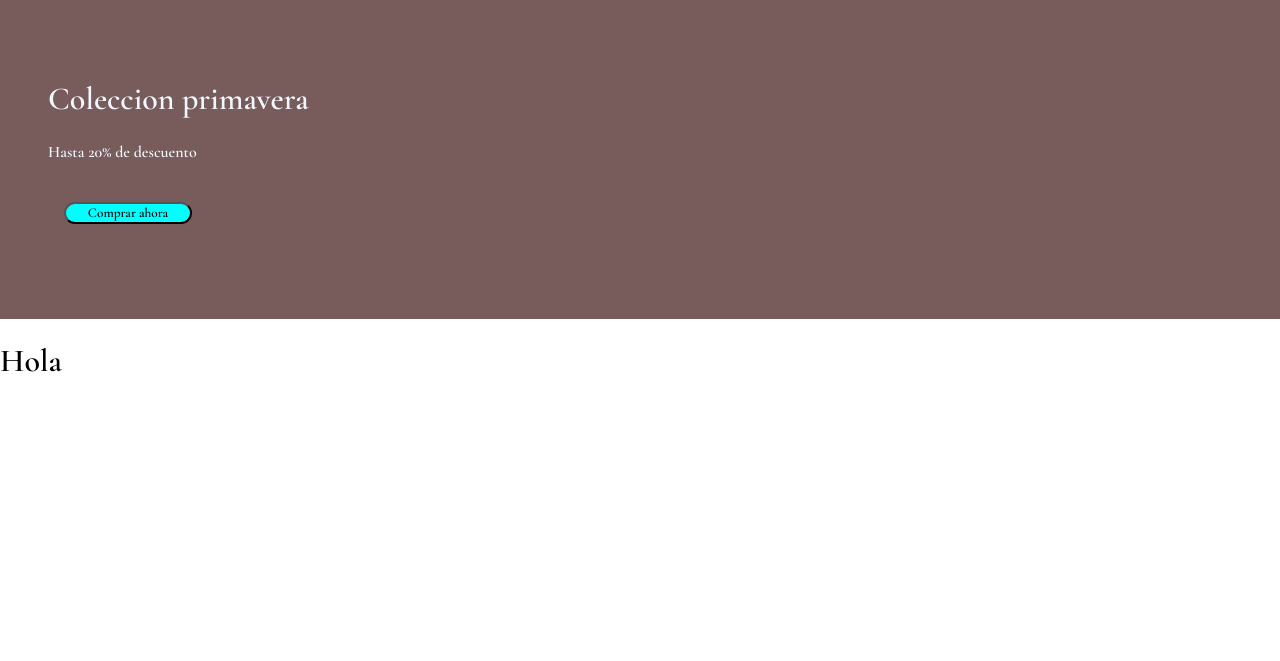
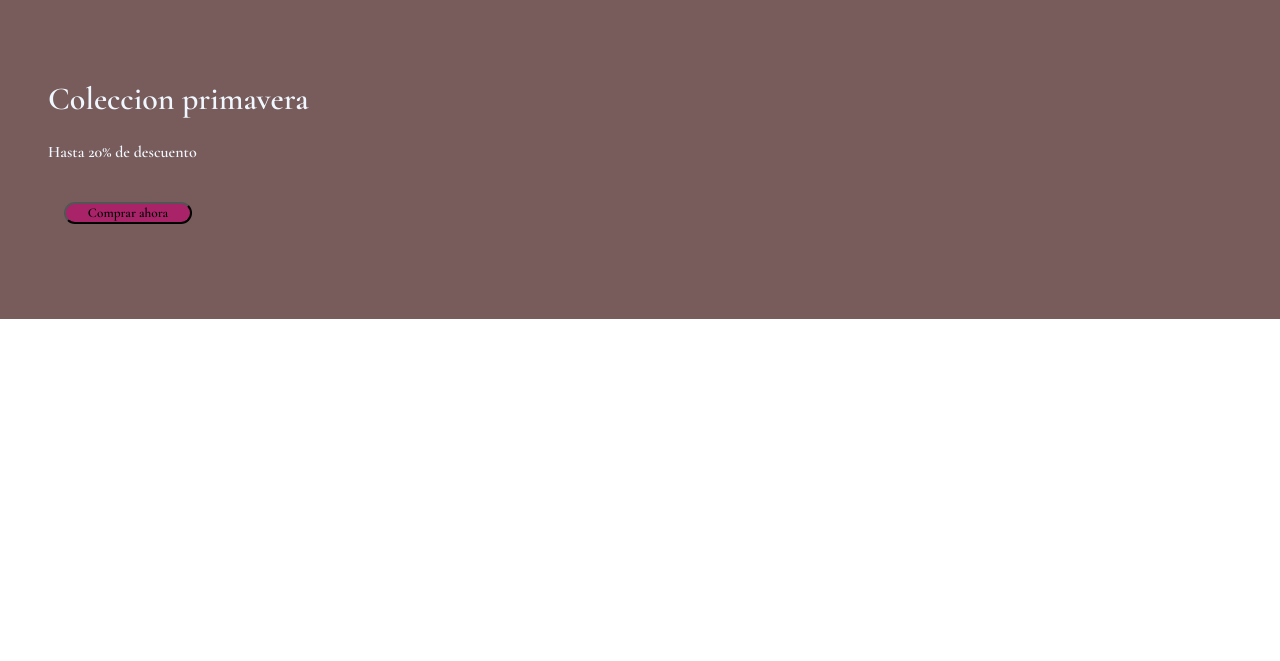
Before and after one commit to EAldana-Dev/porelgusto-web, a Java web app: page /home in a window 1280 px wide. Shown: the part 140-801 px from the top of the page. After the commit the page ends 459 px from the top, so only its background shows below. Run offline with Spring Boot 4, a stand-in JSP engine, Linux system fonts and the light colour scheme; some libraries are stand-ins or nearby versions.

Commit message:
ultimos cambios

```diff
--- a/src/main/resources/static/css/home.css
+++ b/src/main/resources/static/css/home.css
@@ -188,13 +188,10 @@ a {
 .pagina .main .anuncio .comprar_ahora{
   margin: 1rem;
   border-radius: 1rem;
-  background-color: aqua;
+  background-color: rgb(168, 35, 104);
   width: 8rem;
 }
 
-.pagina .main .tendencias{
-  height: 20rem;
-}
 
 @media screen and (max-width: 480px) {
   .pagina .barra_superior {
--- a/src/main/webapp/WEB-INF/jsp/index.jsp
+++ b/src/main/webapp/WEB-INF/jsp/index.jsp
@@ -87,9 +87,6 @@ taglib prefix="c" uri="jakarta.tags.core" %>
                     <p>Hasta 20% de descuento</p>
                     <button class="comprar_ahora">Comprar ahora</button>
                 </div>
-                <div class="tendencias">
-                    <h1>Hola</h1>
-                </div>
             </main>
 
         </div>
```
Also changed, not shown: src/main/resources/static/css/signup.css (+17 -19 lines).
